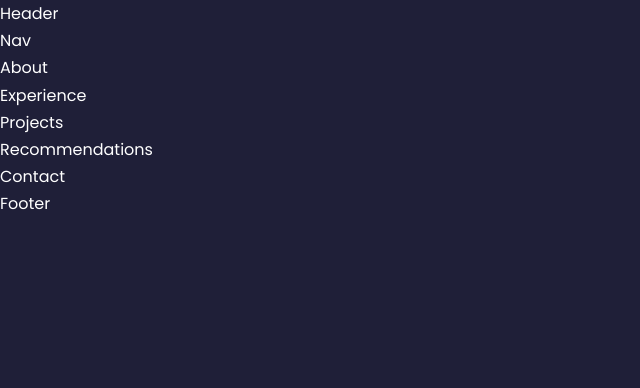
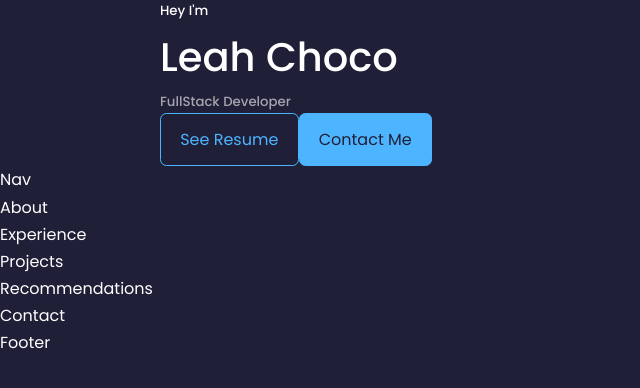
Before and after one commit to leah-choco/Portfolio, a React (Create React App) app: page / in a window 1280 px wide. Shown: the top 388 px of the page, without its empty margins (0-640 px from the left). Built offline with nearby package versions, Linux system fonts and the light colour scheme.

Commit message:
Working on header and adding buttons with styling classes

```diff
--- /dev/null
+++ b/src/components/Header/CTA.jsx
@@ -0,0 +1,13 @@
+import React from 'react'
+
+const CTA = () => {
+  return (
+    <div className='cta'>
+        <a href='https://docs.google.com/document/d/1-B0Bd3GqD-P8bBREHyThjBUX6MdnrExAtxKIVBB67Yw/edit?usp=sharing' className='btn'>See Resume</a>
+        <a href='#contact' className='btn btn-primary'>Contact Me</a>
+    </div>
+
+  )
+}
+
+export default CTA
--- a/src/components/Header/Header.jsx
+++ b/src/components/Header/Header.jsx
@@ -2,9 +2,19 @@ import React from 'react';
 
 import './header.css';
 
+import CTA from './CTA';
+
 const Header = () => {
   return (
-    <div>Header</div>
+   <header>
+      <div className='container header__container'>
+        <h5>Hey I'm</h5>
+        <h1>Leah Choco</h1>
+        <h5 className='text-light'>FullStack Developer</h5>
+        <CTA />
+      </div>
+
+   </header>
   )
 }
 
```
